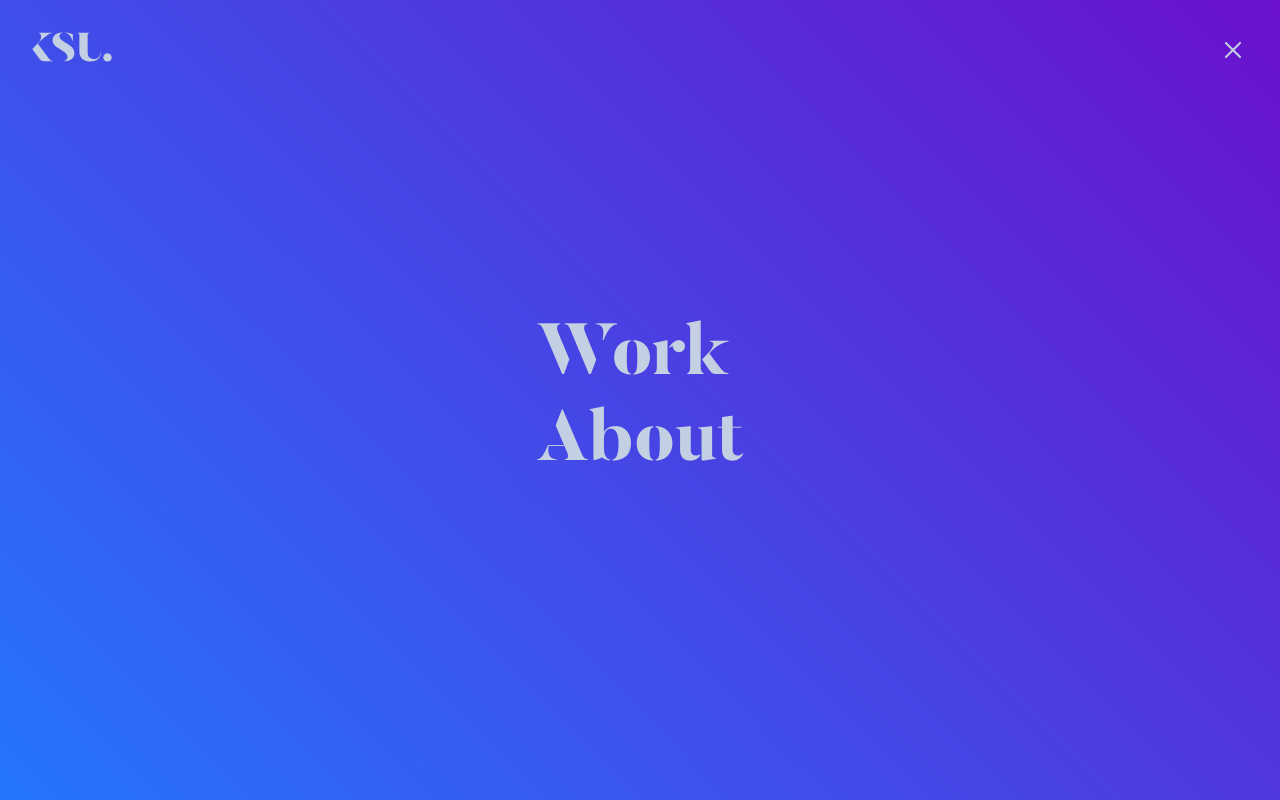
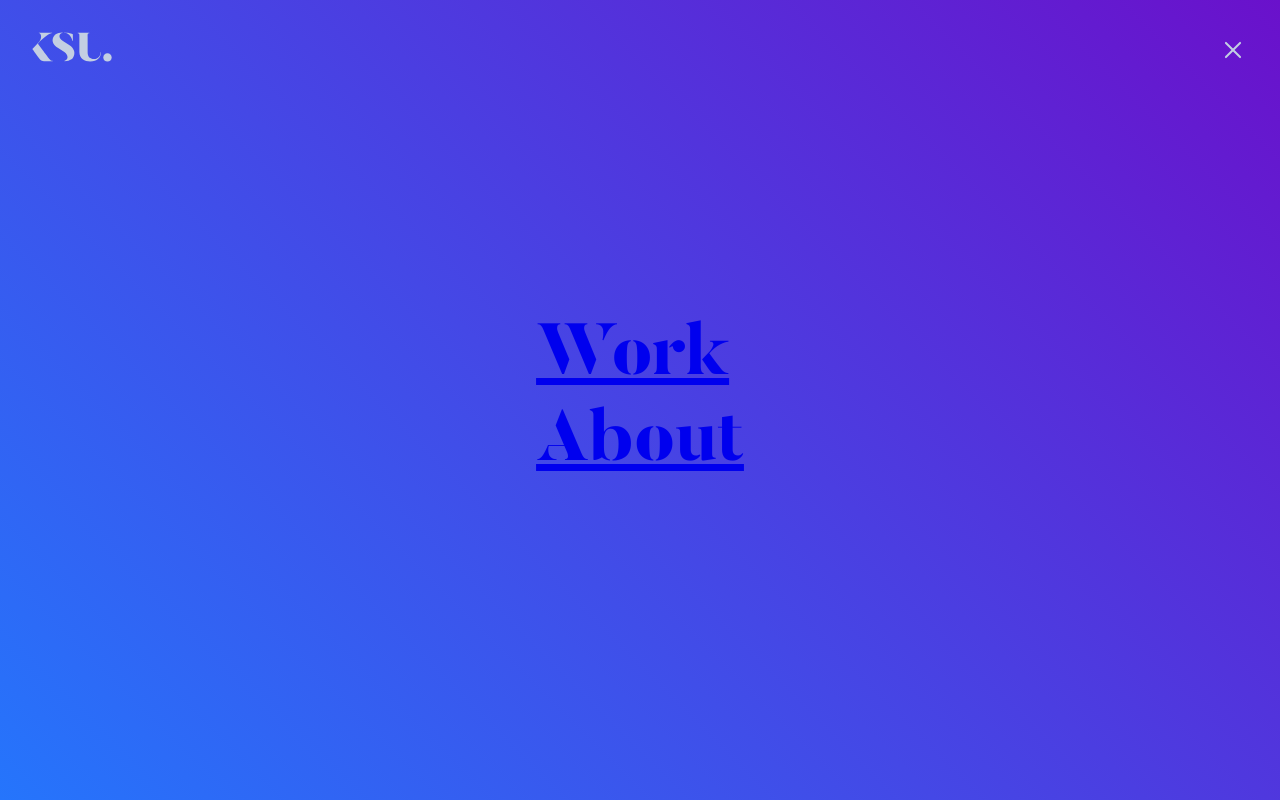
Before and after one commit to lukaszkus/lk-portfolio, a React (Create React App) app: page / in a window 1280 px wide. Both pictures are taken after a click on the element 1233 px from the left and 50 px from the top of the page. Shown: the top 800 px of the page. Built offline with nearby package versions, Linux system fonts and the light colour scheme.

Commit message:
react router added and components rearanged

```diff
--- a/package.json
+++ b/package.json
@@ -9,6 +9,7 @@
     "aos": "^2.3.4",
     "react": "^17.0.2",
     "react-dom": "^17.0.2",
+    "react-router-dom": "^6.2.2",
     "react-scripts": "5.0.0",
     "styled-components": "^5.3.3",
     "web-vitals": "^2.1.4"
--- a/src/App.js
+++ b/src/App.js
@@ -1,16 +1,11 @@
 import { useState, useEffect } from "react";
-import styled from "styled-components";
 import AOS from "aos";
 
 import "./style.css";
+import Home from "./pages/Home";
 import Topbar from "./components/Topbar";
 import Menu from "./components/Menu";
-import Header from "./components/Header";
-import Portfolio from "./components/Portfolio";
-import Contact from "./components/Contact";
 import Footer from "./components/Footer";
-
-const Main = styled.main``;
 
 function App() {
   const [isOpen, setIsOpen] = useState(false);
@@ -27,11 +22,7 @@ function App() {
     <>
       <Topbar isOpen={isOpen} toggle={toggle} />
       {isOpen && <Menu isOpen={isOpen} toggle={toggle} />}
-      <Header />
-      <Main>
-        <Portfolio />
-        <Contact />
-      </Main>
+      <Home />
       <Footer />
     </>
   );
--- a/src/components/Menu.js
+++ b/src/components/Menu.js
@@ -1,3 +1,4 @@
+import { NavLink as Link } from "react-router-dom";
 import styled from "styled-components";
 import breakpoint from "../utils/breakpoints";
 
@@ -29,19 +30,20 @@ const MenuList = styled.ul`
 
 const MenuItem = styled.li``;
 
-const MenuLink = styled.a`
-  color: #c3cfe2;
-`;
+// const MenuLink = styled.a`
+//   color: #c3cfe2;
+// `;
 
 function Menu({ isOpen, toggle }) {
   return (
     <MenuContainer isOpen={isOpen}>
       <MenuList>
         <MenuItem data-aos="fade-up" data-aos-duration="300">
-          <MenuLink>Work</MenuLink>
+          <Link to="/">Work</Link>
         </MenuItem>
+
         <MenuItem data-aos="fade-up" data-aos-duration="600">
-          <MenuLink>About</MenuLink>
+          <Link to="work/todo-app">About</Link>
         </MenuItem>
       </MenuList>
     </MenuContainer>
--- a/src/components/Portfolio.js
+++ b/src/components/Portfolio.js
@@ -1,3 +1,4 @@
+import { NavLink as Link } from "react-router-dom";
 import styled from "styled-components";
 import breakpoint from "../utils/breakpoints";
 import portfolioItems from "../utils/portfolioItems";
@@ -62,7 +63,7 @@ const PBoxOverlay = styled.div`
   background: ${(props) => props.overlayColor};
 
   &:hover {
-    opacity: 0.95;
+    opacity: 1;
   }
 `;
 
@@ -88,13 +89,12 @@ function Portfolio() {
   return (
     <PContainer>
       {portfolioItems.map((item) => (
-        <PBoxContainer data-aos="fade-up">
+        <PBoxContainer key={item.id} data-aos="fade-up">
+          <Link to={item.path}>
             <PBox
-            key={item.id}
               bgColor={item.bgColor}
               transform={item.transform}
-            height={item.height}
-          >
+              height={item.height}>
               <PBoxImg src={item.url} alt={item.title}></PBoxImg>
               <PBoxOverlay overlayColor={item.overlayColor}>
                 <PBoxText>
@@ -103,6 +103,7 @@ function Portfolio() {
                 </PBoxText>
               </PBoxOverlay>
             </PBox>
+          </Link>
         </PBoxContainer>
       ))}
     </PContainer>
--- a/src/index.js
+++ b/src/index.js
@@ -1,11 +1,14 @@
 import React from "react";
 import ReactDOM from "react-dom";
+import { BrowserRouter } from "react-router-dom";
 import App from "./App";
 import reportWebVitals from "./reportWebVitals";
 
 ReactDOM.render(
   <React.StrictMode>
-    <App />
+    <BrowserRouter>
+      <App />
+    </BrowserRouter>
   </React.StrictMode>,
   document.getElementById("root")
 );
--- /dev/null
+++ b/src/pages/Home.js
@@ -0,0 +1,21 @@
+import styled from "styled-components";
+
+import Header from "../components/Header";
+import Portfolio from "../components/Portfolio";
+import Contact from "../components/Contact";
+
+const Main = styled.main``;
+
+function Home() {
+  return (
+    <>
+      <Header />
+      <Main>
+        <Portfolio />
+        <Contact />
+      </Main>
+    </>
+  );
+}
+
+export default Home;
```
Also changed, not shown: src/components/work/TodoApp.js (added, +7 -0 lines), src/pages/About.js (added, +7 -0 lines), src/utils/portfolioItems.js (+8 -0 lines), 1 other file (tests, documents, lock files or other folders). Lines whose indentation alone changed are shown as unchanged.
